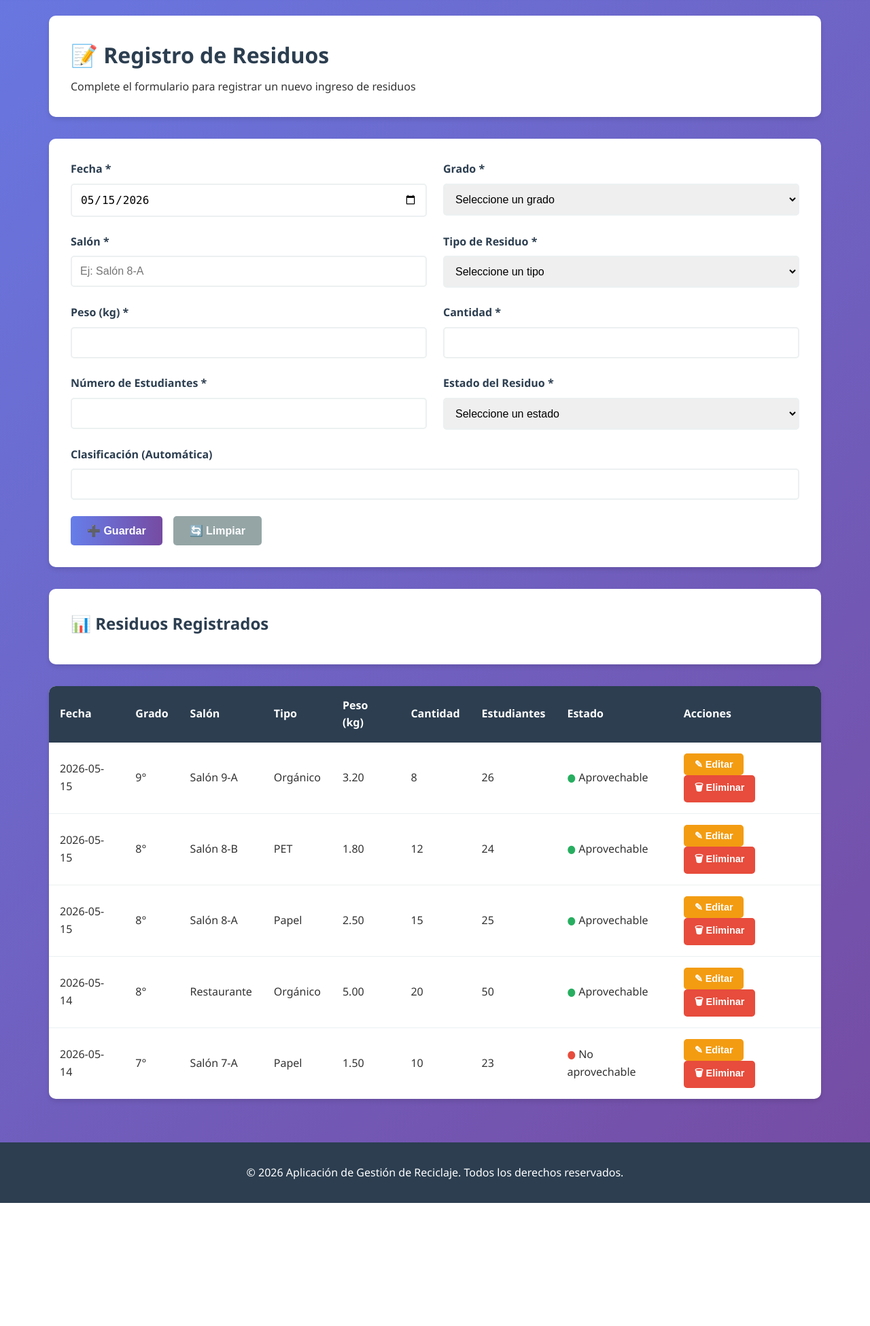
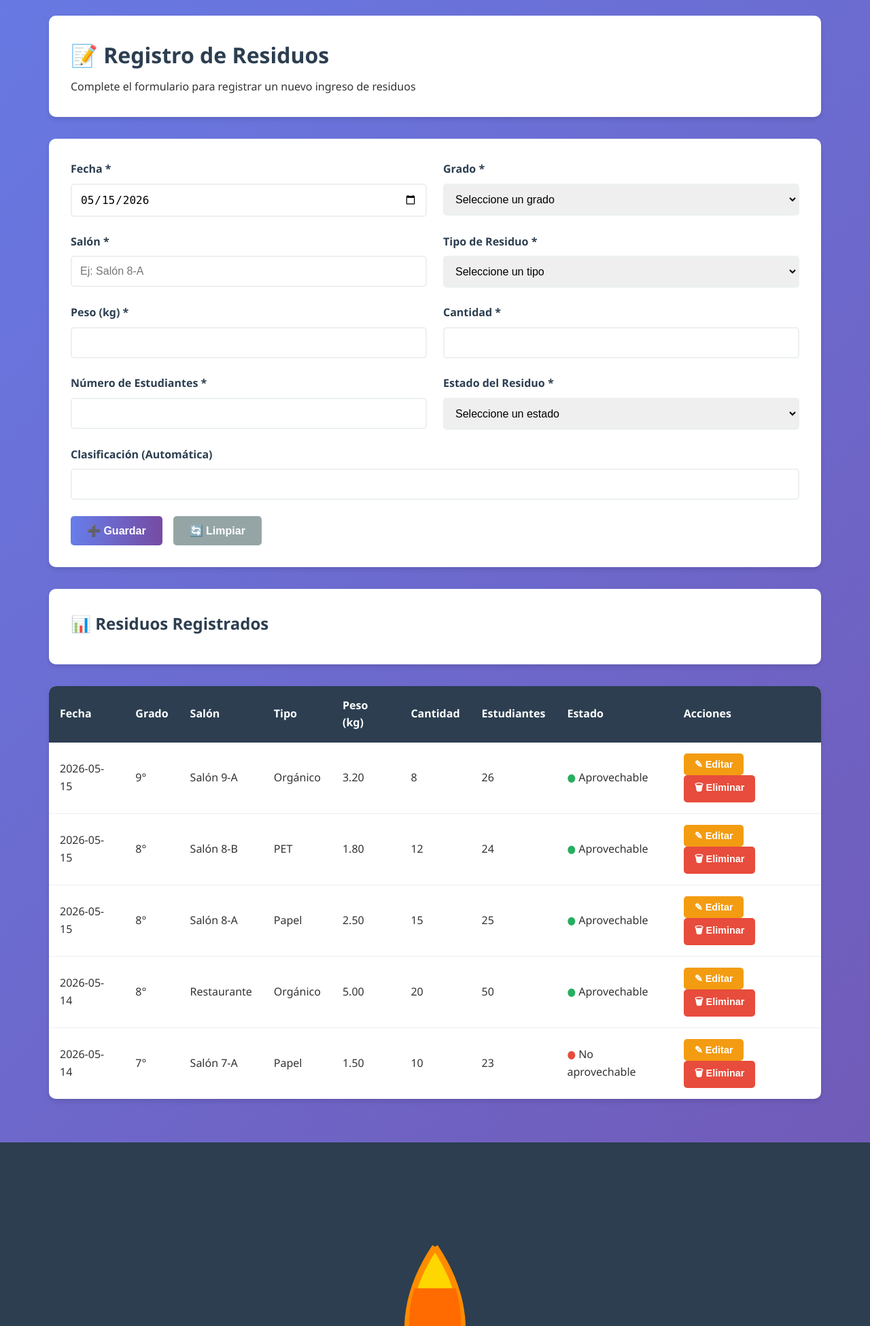
Before and after one commit to hecortaz/reciclaje_IECF, a PHP site: page /index.php in a window 1280 px wide. Shown: the part 504-2454 px from the top of the page at 68% size. Before the commit the page ends 2273 px from the top, so only its background shows below. Run offline with PHP 8.4, Linux system fonts and the light colour scheme; data comes from the database, SQL or seed files in the repository.

Commit message:
Update footer with centered IECF logo

```diff
--- a/includes/footer.php
+++ b/includes/footer.php
@@ -1,6 +1,7 @@
     </div>
     <footer class="footer">
-        <p>&copy; 2026 Aplicación de Gestión de Reciclaje. Todos los derechos reservados.</p>
+        <img src="images/logo-iecf.svg" alt="Logo IECF Bello" class="logo-footer">
+        <p>&copy; 2026 Aplicación de Gestión de Reciclaje IECF Bello. Todos los derechos reservados.</p>
     </footer>
     <script src="js/main.js"></script>
     <script src="js/charts.js"></script>
```
